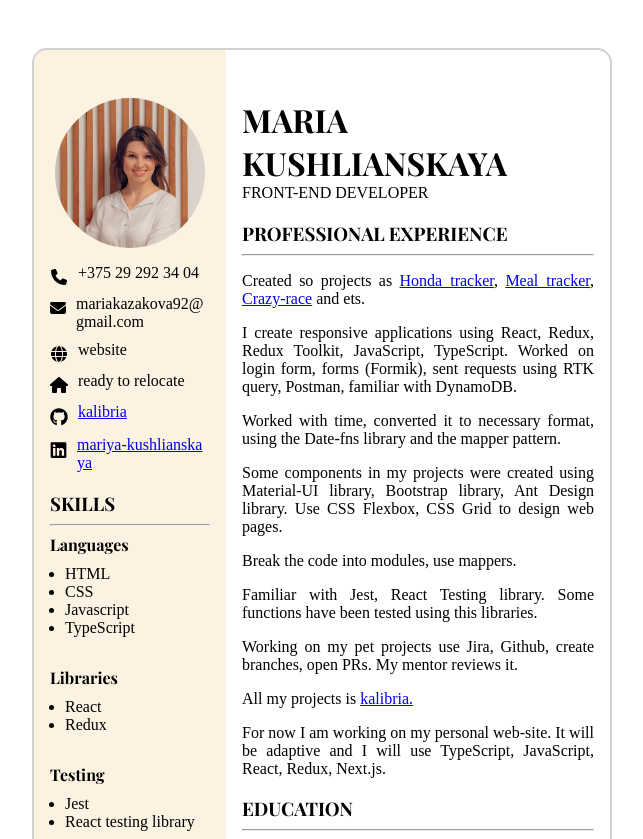
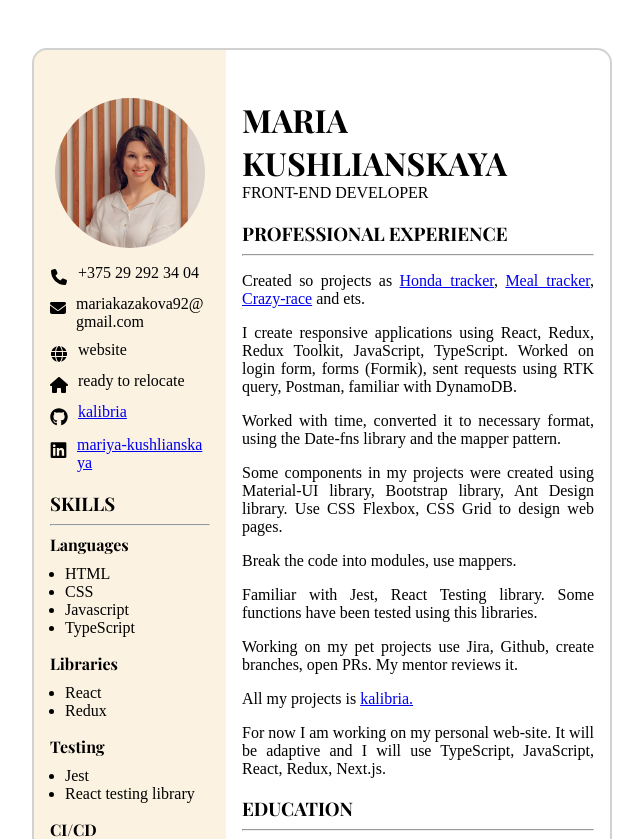
Before and after one commit to kalibria/personal-website, a Next.js app: page /resume in a window 1280 px wide. Shown: the top 839 px of the page, without its empty margins (318-961 px from the left). Built offline with nearby package versions, Linux system fonts and the light colour scheme.

Commit message:
deleted extra margin

```diff
--- a/src/components/asideBar/asideBar.module.css
+++ b/src/components/asideBar/asideBar.module.css
@@ -37,7 +37,6 @@
 .list {
     padding: 0;
     margin-left: 15px;
-    margin-bottom: 30px;
     margin-top: 10px;
 }
 
```
